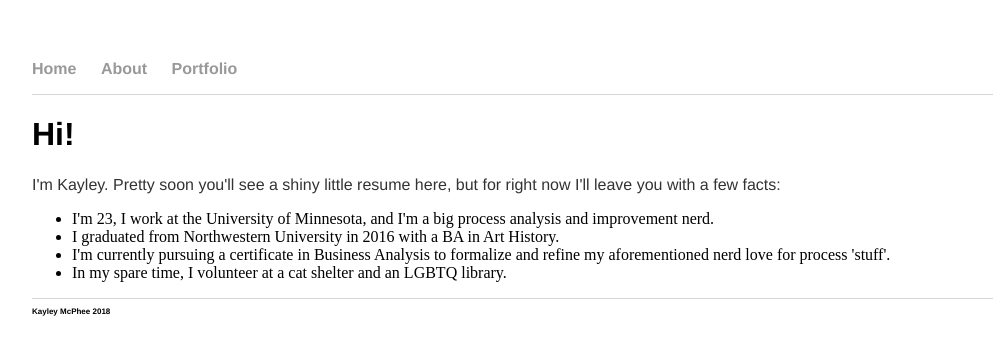
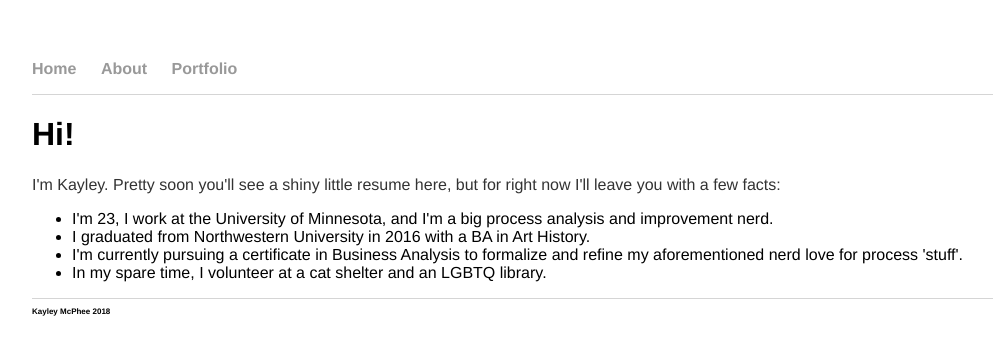
Before and after one commit to kayleymcphee/kayleymcphee.github.io, a Jekyll site: the page built from about.html, in a window 1280 px wide. Shown: the top 355 px of the page, without its empty margins (64-1057 px from the left). Built offline with Jekyll 4.4.1, drawn with Linux system fonts in a browser that asks for light colours.

Commit message:
Update main.css

```diff
--- a/css/main.css
+++ b/css/main.css
@@ -26,6 +26,9 @@ h1 {
     font-size: 2em;
     font-family:'Helvetica', 'Arial', 'Sans-Serif';
 }
+ul  {
+    font-family:'Helvetica', 'Arial', 'Sans-Serif';
+}
 p {
     font-size: 1em;
     font-family:'Helvetica', 'Arial', 'Sans-Serif';
```
